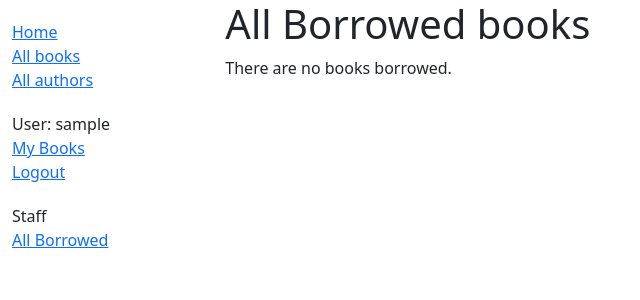
After one commit to jonathanochaya/local-library, a Django app: page /catalog/borrowed/ in a window 1280 px wide. The commit adds this page. Shown: the top 300 px of the page, without its empty margins (0-640 px from the left). Run offline with Django 4.2, Linux system fonts and the light colour scheme; the visitor is signed in with stand-in values (Sample User, id 1); data that the repository does not hold is empty.

Commit message:
Added model level permission for whether user can mark_book_copy_as_returned and assigned permission to group librarian - added url mapping, permission restricted class based view and respective template to display all borrowed books by the librarian

```diff
--- a/catalog/models.py
+++ b/catalog/models.py
@@ -66,6 +66,7 @@ class BookInstance(models.Model):
 
     class Meta:
         ordering = ['due_back']
+        permissions = (('can_mark_returned', 'Set book as returned'),)
 
     def __str__(self):
         return f'{self.id} ({self.book.title})'
--- a/catalog/templates/base.html
+++ b/catalog/templates/base.html
@@ -20,11 +20,15 @@
           <li><a href="{% url 'authors' %}">All authors</a></li>
 
           {% if user.is_authenticated %}
-            <li>User: {{ user.get_username }}</li>
+            <li style="margin-top: 20px">User: {{ user.get_username }}</li>
 
-            <li><a href="{% url 'my-borrowed' %}">My Borrowed</a></li>
+            <li><a href="{% url 'my-borrowed' %}">My Books</a></li>
             <li><a href="{% url 'logout' %}?next={{ request.path }}">Logout</a></li>
 
+            {% if user.is_staff and perms.catalog.can_mark_returned %}
+              <li style="margin-top: 20px">Staff</li>
+              <li><a href="{% url 'all-borrowed' %}">All Borrowed</a></li>
+            {% endif %}
           {% else %}
 
             <li><a href="{% url 'login' %}?next={{ request.path }}">Login</a></li>
--- /dev/null
+++ b/catalog/templates/catalog/bookinstance_list_borrowed_all.html
@@ -0,0 +1,22 @@
+{% extends "base.html" %}
+
+{% block content %}
+    <h1>All Borrowed books</h1>
+
+    {% if bookinstance_list %}
+        <ul>
+
+        {% for bookcopy in bookinstance_list %}
+            <li class="{% if bookcopy.is_overdue %}text-danger{% endif %}">
+                <a href="{% url 'book-detail' bookcopy.book.pk %}">{{ bookcopy.book.title }}</a> ({{ bookcopy.due_back }}) - {{ bookcopy.borrower.get_username }}
+            </li>
+        {% endfor %}
+
+        </ul>
+    {% else %}
+
+        <p>There are no books borrowed.</p>
+
+    {% endif %}
+
+{% endblock %}
--- a/catalog/urls.py
+++ b/catalog/urls.py
@@ -8,4 +8,5 @@ urlpatterns = [
     path('authors/', views.AuthorListView.as_view(), name='authors'),
     path('author/<int:pk>/', views.AuthorDetailView.as_view(), name='author-detail'),
     path('mybooks/', views.LoanedBooksByUserListView.as_view(), name='my-borrowed'),
+    path('borrowed/', views.AllLoanedBooksListView.as_view(), name='all-borrowed'),
 ]
--- a/catalog/views.py
+++ b/catalog/views.py
@@ -1,6 +1,6 @@
 from django.shortcuts import render
 from django.views import generic
-from django.contrib.auth.mixins import LoginRequiredMixin
+from django.contrib.auth.mixins import LoginRequiredMixin, PermissionRequiredMixin
 
 from .models import Book, Author, BookInstance
 
@@ -50,6 +50,14 @@ class LoanedBooksByUserListView(LoginRequiredMixin, generic.ListView):
                 .filter(status__exact='o')
                 .order_by('due_back'))
 
+class AllLoanedBooksListView(LoginRequiredMixin, PermissionRequiredMixin, generic.ListView):
+    model = BookInstance
+    template_name = 'catalog/bookinstance_list_borrowed_all.html'
+
+    permission_required = ('catalog.can_mark_returned',)
+
+    def get_queryset(self):
+        return BookInstance.objects.filter(status__exact='o').order_by('due_back')
 
 class BookDetailView(generic.DetailView):
     model = Book
```
Also changed, not shown: catalog/migrations/0004_alter_bookinstance_options.py (added).
